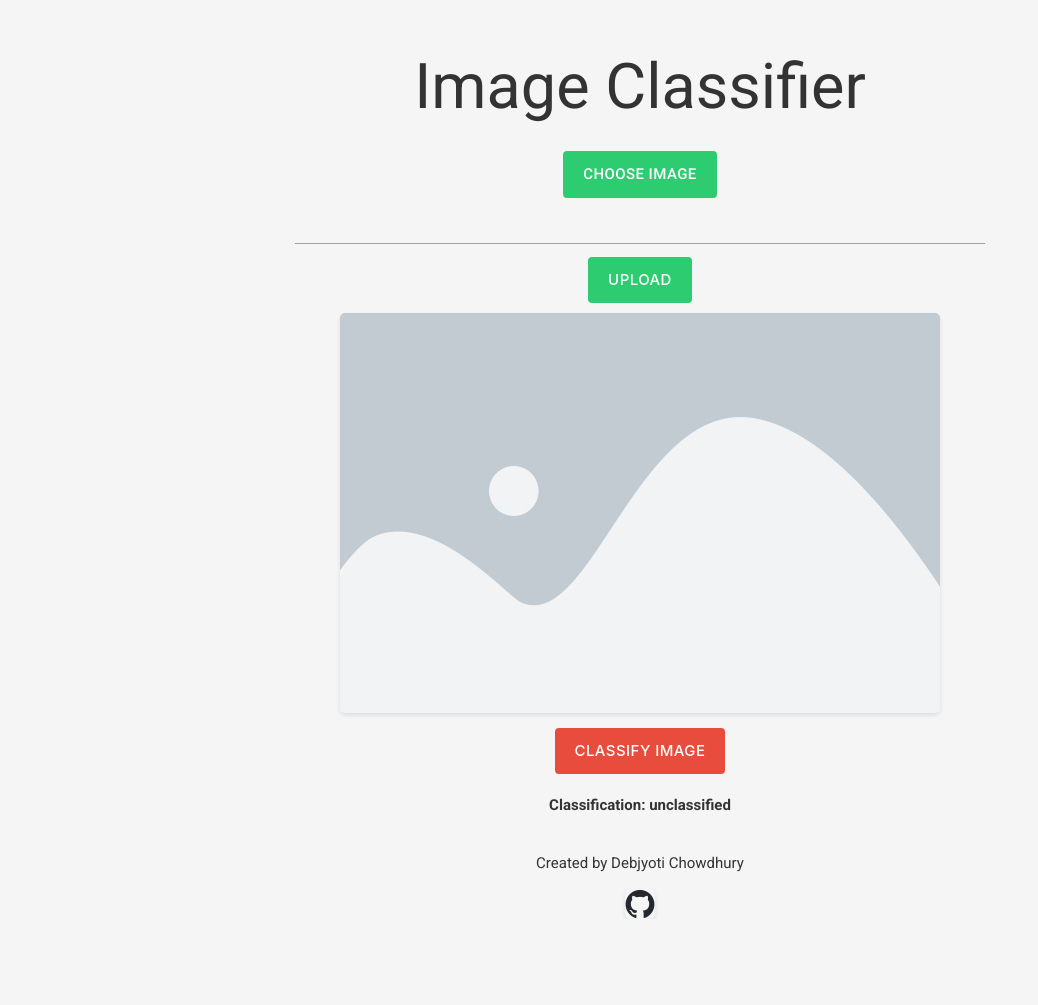
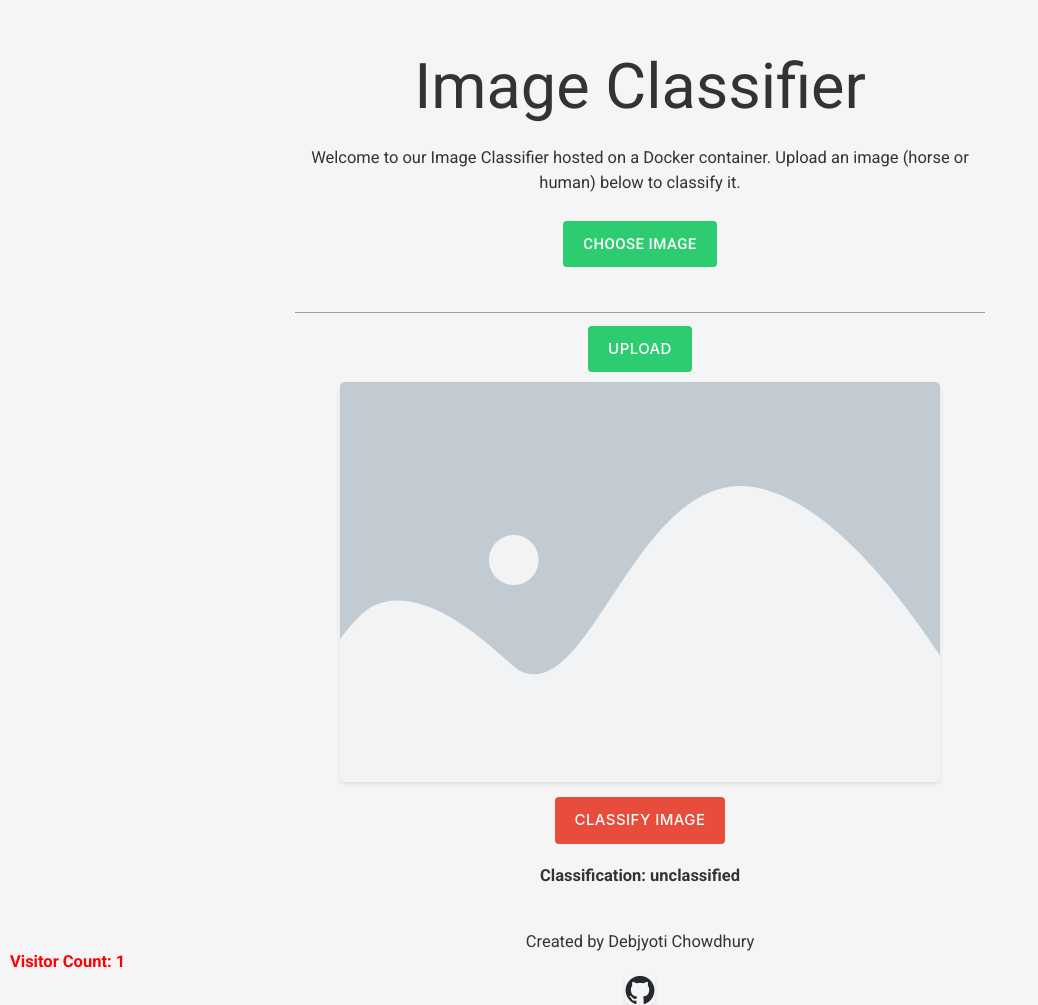
Before and after one commit to debjyotiC/experiment-docker, a Flask app: page / in a window 1280 px wide. Shown: the whole page, without its empty margins (0-1038 px from the left). Before the commit the page ends 919 px from the top, so only its background shows below. Run offline with Flask 3, Linux system fonts and the light colour scheme.

Commit message:
visitor counter

```diff
--- a/templates/index.html
+++ b/templates/index.html
@@ -14,16 +14,22 @@
             color: #333;
             padding-top: 5px;
             margin: 0;
+            position: relative; /* Set position relative */
         }
         .container {
-            max-width: 700px; /* Adjusted max-width */
-            width: 80%; /* Added width */
+            max-width: 700px;
+            width: 80%;
             margin: 0 auto;
             padding: 5px;
         }
         h1 {
             color: #333;
             text-align: center;
+        }
+        p {
+            text-align: center;
+            font-size: 1.1rem;
+            margin-bottom: 20px;
         }
         form {
             margin-top: 10px;
@@ -77,7 +83,7 @@
             background-color: #c0392b;
         }
         img {
-            width: 600px; /* Fixed width for the image */
+            width: 600px;
             height: auto;
             margin-top: 10px;
             display: block;
@@ -99,6 +105,14 @@
             width: 30px;
             height: auto;
         }
+        /* Visitor Counter Styling */
+        .visitor-counter {
+            color: red; /* Set text color to red */
+            font-weight: bold;
+            position: absolute; /* Set position absolute */
+            bottom: 10px; /* Set bottom distance */
+            left: 10px; /* Set left distance */
+        }
 
         /* Media Query for Mobile Devices */
         @media only screen and (max-width: 600px) {
@@ -115,7 +129,7 @@
                 font-size: 0.9rem;
             }
             img {
-                width: 90%; /* Adjusted width for smaller screens */
+                width: 90%;
                 margin-top: 10px;
             }
             footer {
@@ -127,10 +141,11 @@
 <body>
     <div class="container">
         <h1>Image Classifier</h1>
+        <p>Welcome to our Image Classifier hosted on a Docker container. Upload an image (horse or human) below to classify it.</p>
         <form action="/uploader" method="post" enctype="multipart/form-data">
             <input type="file" name="file" id="fileInput" accept=".png, .jpg, .jpeg" required>
             <label for="fileInput" class="btn-upload">Choose Image</label>
-            <input type="text" id="filePath" readonly> <!-- Added text input field -->
+            <input type="text" id="filePath" readonly>
             <button class="btn-upload" type="submit">Upload</button>
         </form>
         {% if uploaded_image %}
@@ -140,6 +155,10 @@
             </form>
             <p class="result">Classification: {{ classification }}</p>
         {% endif %}
+        <!-- Visitor Counter -->
+        <div class="visitor-counter">
+            <p>Visitor Count: <span id="visitorCount">0</span></p>
+        </div>
     </div>
     <footer>
         <p>Created by Debjyoti Chowdhury</p>
@@ -149,6 +168,18 @@
         document.getElementById("fileInput").addEventListener("change", function() {
             document.getElementById("filePath").value = this.value.split("\\").pop();
         });
+
+        // Visitor counter script
+        let visitorCount = 0; // Initialize visitor count
+
+        // Function to update visitor count
+        function updateVisitorCount() {
+            visitorCount++;
+            document.getElementById("visitorCount").textContent = visitorCount;
+        }
+
+        // Call the function to update visitor count when the page loads
+        updateVisitorCount();
     </script>
 </body>
 </html>
```
